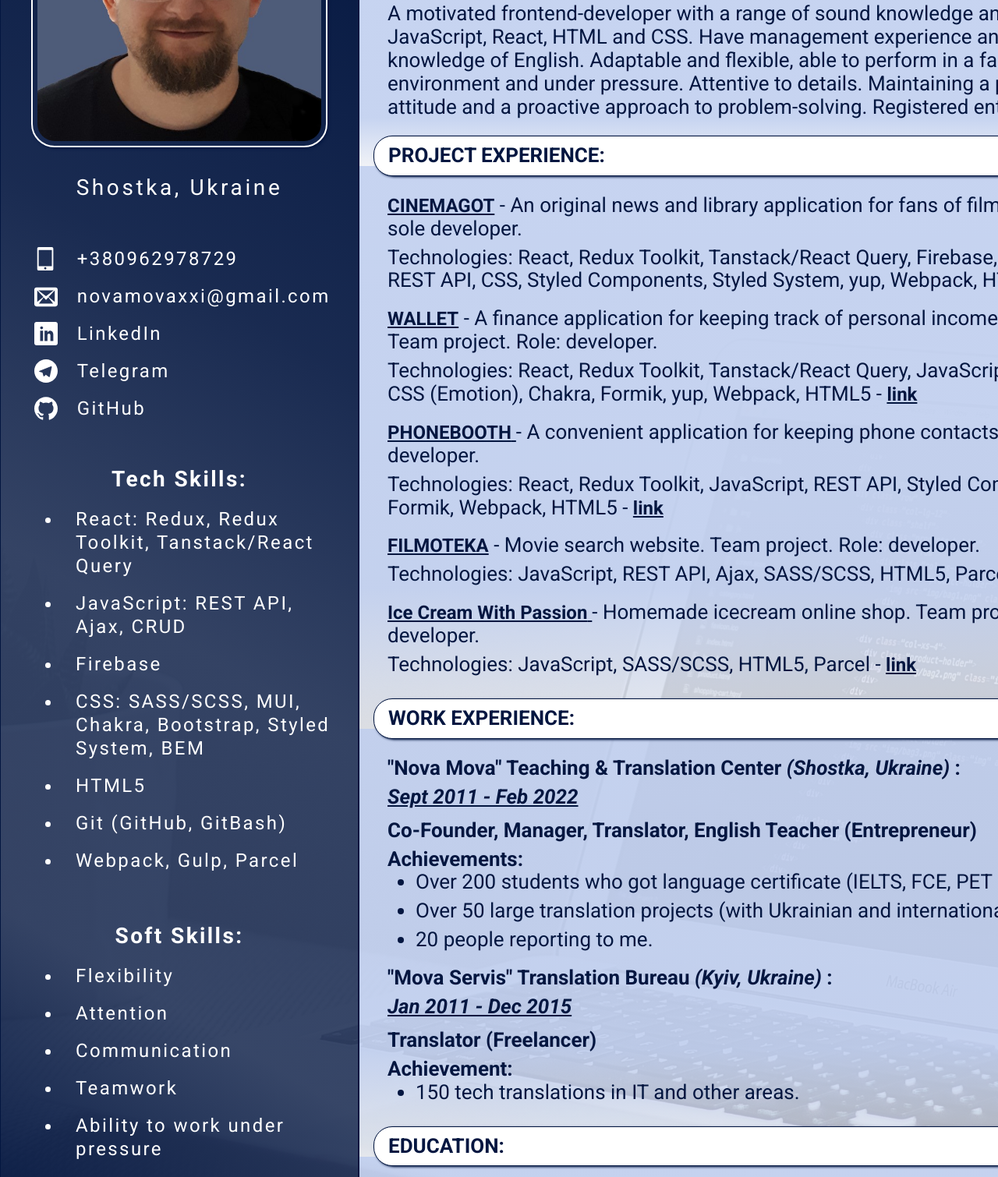
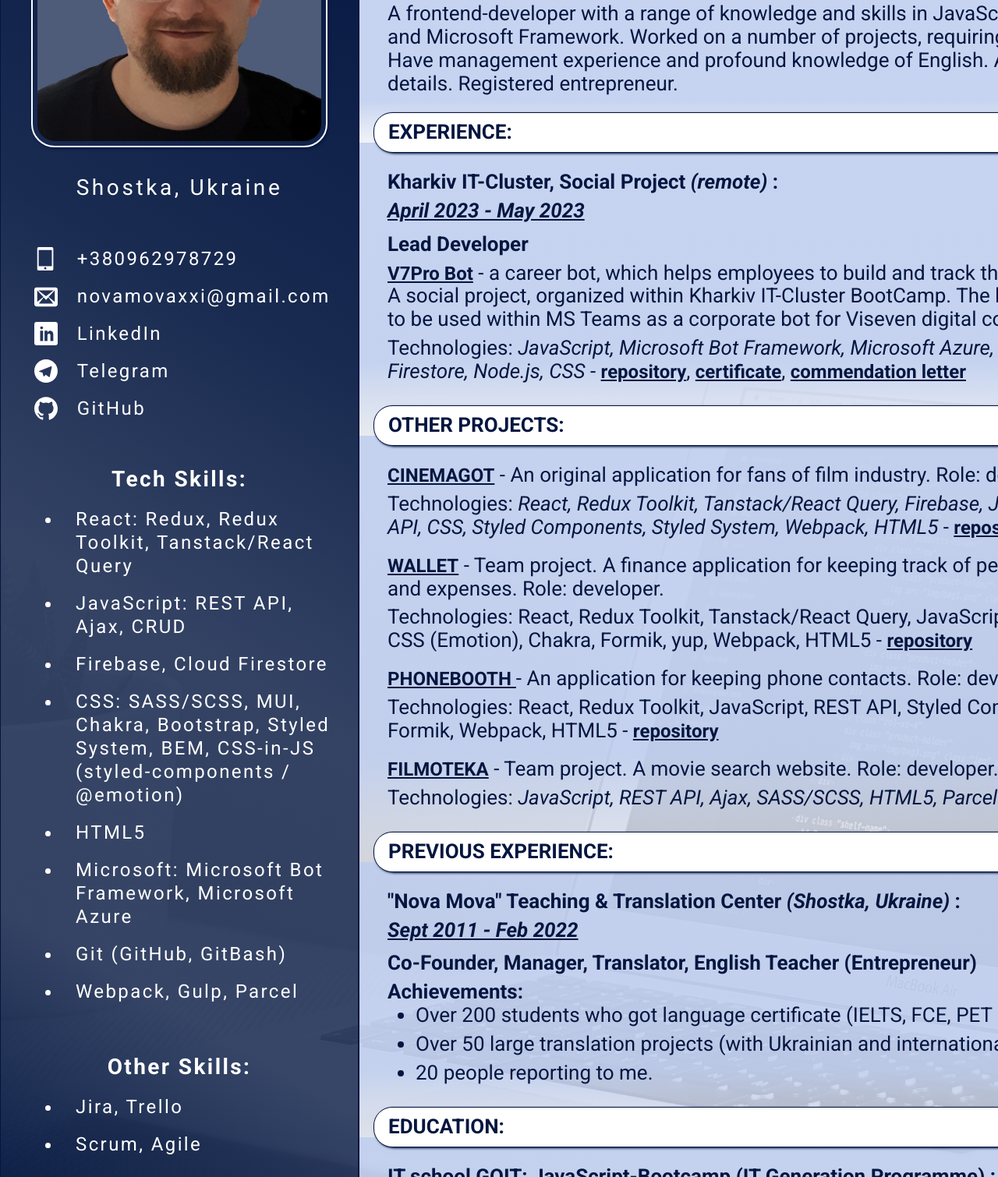
Before and after one commit to yevhen-petrunkin/cv-for-goit, a plain HTML site: page index.html in a window 1280 px wide. Shown: the part 228-1738 px from the top of the page at 78% size. Drawn offline with nearby package versions, Linux system fonts and the light colour scheme.

Commit message:
Update cv

```diff
--- a/index.html
+++ b/index.html
@@ -69,23 +69,24 @@
             <li class="skills__description">
               JavaScript: REST API, Ajax, CRUD
             </li>
-            <li class="skills__description">Firebase</li>
+            <li class="skills__description">Firebase, Cloud Firestore</li>
             <li class="skills__description">
-              CSS: SASS/SCSS, MUI, Chakra, Bootstrap, Styled System, BEM
+              CSS: SASS/SCSS, MUI, Chakra, Bootstrap, Styled System, BEM,
+              CSS-in-JS (styled-components / @emotion)
             </li>
             <li class="skills__description">HTML5</li>
+            <li class="skills__description">
+              Microsoft: Microsoft Bot Framework, Microsoft Azure
+            </li>
             <li class="skills__description">Git (GitHub, GitBash)</li>
             <li class="skills__description">Webpack, Gulp, Parcel</li>
           </ul>
         </div>
         <div class="skills">
-          <h3 class="skills__heading">Soft Skills:</h3>
+          <h3 class="skills__heading">Other Skills:</h3>
           <ul class="skills__list list">
-            <li class="skills__description">Flexibility</li>
-            <li class="skills__description">Attention</li>
-            <li class="skills__description">Communication</li>
-            <li class="skills__description">Teamwork</li>
-            <li class="skills__description">Ability to work under pressure</li>
+            <li class="skills__description">Jira, Trello</li>
+            <li class="skills__description">Scrum, Agile</li>
           </ul>
         </div>
         <div class="skills">
@@ -108,18 +109,67 @@
               <h3 class="article__name">SUMMARY:</h3>
             </div>
             <article class="article__body">
-              A motivated frontend-developer with a range of sound knowledge and
-              skills in JavaScript, React, HTML and CSS. Have management
-              experience and profound knowledge of English. Adaptable and
-              flexible, able to perform in a fast-paced environment and under
-              pressure. Attentive to details. Maintaining a positive “can-do”
-              attitude and a proactive approach to problem-solving. Registered
-              entrepreneur.
+              A frontend-developer with a range of knowledge and skills in
+              JavaScript, React, CSS and Microsoft Framework. Worked on a number
+              of projects, requiring these skills. Have management experience
+              and profound knowledge of English. Attentive to details.
+              Registered entrepreneur.
             </article>
           </section>
+
           <section class="article">
             <div class="article__title">
-              <h3 class="article__name">PROJECT EXPERIENCE:</h3>
+              <h3 class="article__name">EXPERIENCE:</h3>
+            </div>
+            <article class="article__body">
+              <h4 class="article__place body">
+                Kharkiv IT-Cluster, Social Project
+                <i>(remote)</i> :
+              </h4>
+              <p class="article__time body">April 2023 - May 2023</p>
+              <p class="article__position body">Lead Developer</p>
+              <h4 class="article__heading body">
+                <a
+                  href="https://www.figma.com/proto/0UKqUPkv4VWlf8WdGCaPhw/UI%2FUX-D?page-id=445%3A150302&type=design&node-id=630-171537&viewport=5200%2C1965%2C0.21&scaling=scale-down-width&starting-point-node-id=630%3A171537"
+                  class="article__link"
+                  ><span class="article__heading--main">V7Pro Bot</span></a
+                >
+                <span class="article__heading--add"
+                  >- a career bot, which helps employees to build and track
+                  their career plan. A social project, organized within Kharkiv
+                  IT-Cluster BootCamp. The bot is designed to be used within MS
+                  Teams as a corporate bot for Viseven digital company.</span
+                >
+              </h4>
+              <p class="article__tech body">
+                <span class="article__tech--main">Technologies:</span>
+                <i>
+                  JavaScript, Microsoft Bot Framework, Microsoft Azure,
+                  Firebase, Cloud Firestore, Node.js, CSS
+                </i>
+                -
+                <a
+                  class="article__link body"
+                  href="https://github.com/yevhen-petrunkin/vibot"
+                  >repository</a
+                >,
+                <a
+                  class="article__link body"
+                  href="https://drive.google.com/file/d/1fKuSMpresqo5DGv0fqV4G5EjkJQTCvwI/view"
+                  >certificate</a
+                >,
+                <a
+                  class="article__link body"
+                  href="https://drive.google.com/file/d/1ThlQ32p816fKwRJDCN71SXslXS_O6lLW/view"
+                  >commendation letter</a
+                >
+              </p>
+            </article>
+          </section>
+
+          <section class="article">
+            <div class="article__title">
+              <h3 class="article__name">OTHER PROJECTS:</h3>
             </div>
             <article class="article__body">
               <h4 class="article__heading body">
@@ -129,19 +179,22 @@
                   ><span class="article__heading--main">CINEMAGOT</span></a
                 >
                 <span class="article__heading--add"
-                  >- An original news and library application for fans of film
-                  industry. Role: sole developer.</span
+                  >- An original application for fans of film industry. Role:
+                  developer.</span
                 >
               </h4>
               <p class="article__tech body">
                 <span class="article__tech--main">Technologies:</span>
-                React, Redux Toolkit, Tanstack/React Query, Firebase,
-                JavaScript, REST API, CSS, Styled Components, Styled System,
-                yup, Webpack, HTML5 -
+                <i>
+                  React, Redux Toolkit, Tanstack/React Query, Firebase,
+                  JavaScript, REST API, CSS, Styled Components, Styled System,
+                  Webpack, HTML5
+                </i>
+                -
                 <a
                   class="article__link body"
                   href="https://yevhen-petrunkin.github.io/cinemagot-react-app/"
-                  >link</a
+                  >repository</a
                 >
               </p>
             </article>
@@ -154,8 +207,8 @@
                   ><span class="article__heading--main">WALLET</span></a
                 >
                 <span class="article__heading--add"
-                  >- A finance application for keeping track of personal incomes
-                  and expenses. Team project. Role: developer.</span
+                  >- Team project. A finance application for keeping track of
+                  personal incomes and expenses. Role: developer.</span
                 >
               </h4>
               <p class="article__tech body">
@@ -165,10 +218,11 @@
                 <a
                   class="article__link body"
                   href="https://semenovihor.github.io/wallet-team-project/sign-in"
-                  >link</a
+                  >repository</a
                 >
               </p>
             </article>
+
             <article class="article__body">
               <h4 class="article__heading body">
                 <a
@@ -178,8 +232,7 @@
                   <span class="article__heading--main">PHONEBOOTH</span>
                 </a>
                 <span class="article__heading--add"
-                  >- A convenient application for keeping phone contacts. Role:
-                  sole developer.
+                  >- An application for keeping phone contacts. Role: developer.
                 </span>
               </h4>
               <p class="article__tech body">
@@ -189,7 +242,7 @@
                 <a
                   class="article__link body"
                   href="https://yevhen-petrunkin.github.io/phonebook-06-react/"
-                  >link</a
+                  >repository</a
                 >
               </p>
             </article>
@@ -201,48 +254,24 @@
                   ><span class="article__heading--main">FILMOTEKA</span></a
                 >
                 <span class="article__heading--add"
-                  >- Movie search website. Team project. Role: developer.
+                  >- Team project. A movie search website. Role: developer.
                 </span>
               </h4>
               <p class="article__tech body">
                 <span class="article__tech--main">Technologies:</span>
-                JavaScript, REST API, Ajax, SASS/SCSS, HTML5, Parcel -
+                <i>JavaScript, REST API, Ajax, SASS/SCSS, HTML5, Parcel</i> -
                 <a
                   class="article__link body"
                   href="https://github.com/Kaka8548/filmoteka-"
-                  >link</a
-                >
-              </p>
-            </article>
-            <article class="article__body">
-              <h4 class="article__heading body">
-                <a
-                  href="https://arinagar.github.io/power-rangers-project/"
-                  class="article__link"
-                >
-                  <span class="article__heading--main"
-                    >Ice Cream With Passion</span
-                  >
-                </a>
-                <span class="article__heading--add"
-                  >- Homemade icecream online shop. Team project. Role:
-                  developer.
-                </span>
-              </h4>
-              <p class="article__tech body">
-                <span class="article__tech--main">Technologies:</span>
-                JavaScript, SASS/SCSS, HTML5, Parcel -
-                <a
-                  class="article__link body"
-                  href="https://github.com/Arinagar/power-rangers-project"
-                  >link</a
+                  >repository</a
                 >
               </p>
             </article>
           </section>
+
           <section class="article">
             <div class="article__title">
-              <h3 class="article__name">WORK EXPERIENCE:</h3>
+              <h3 class="article__name">PREVIOUS EXPERIENCE:</h3>
             </div>
             <article class="article__body">
               <h4 class="article__place body">
@@ -264,20 +293,6 @@
                   international customers).
                 </li>
                 <li class="article__item body">20 people reporting to me.</li>
-              </ul>
-            </article>
-            <article class="article__body">
-              <h4 class="article__place body">
-                "Mova Servis" Translation Bureau
-                <i>(Kyiv, Ukraine)</i> :
-              </h4>
-              <p class="article__time body">Jan 2011 - Dec 2015</p>
-              <p class="article__position body">Translator (Freelancer)</p>
-              <p><b>Achievement:</b></p>
-              <ul class="article__description list">
-                <li class="article__item body">
-                  150 tech translations in IT and other areas.
-                </li>
               </ul>
             </article>
           </section>
```
